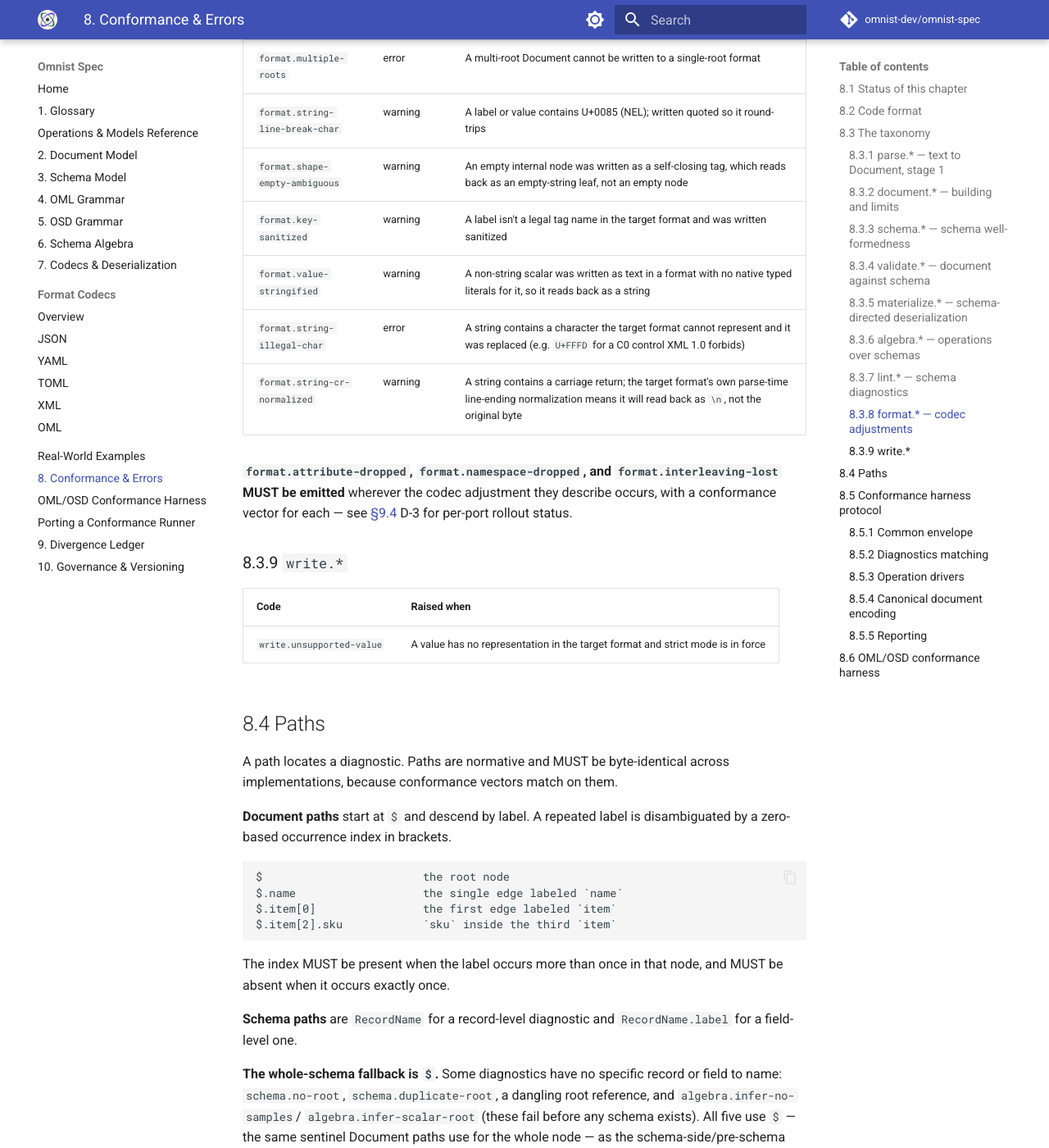
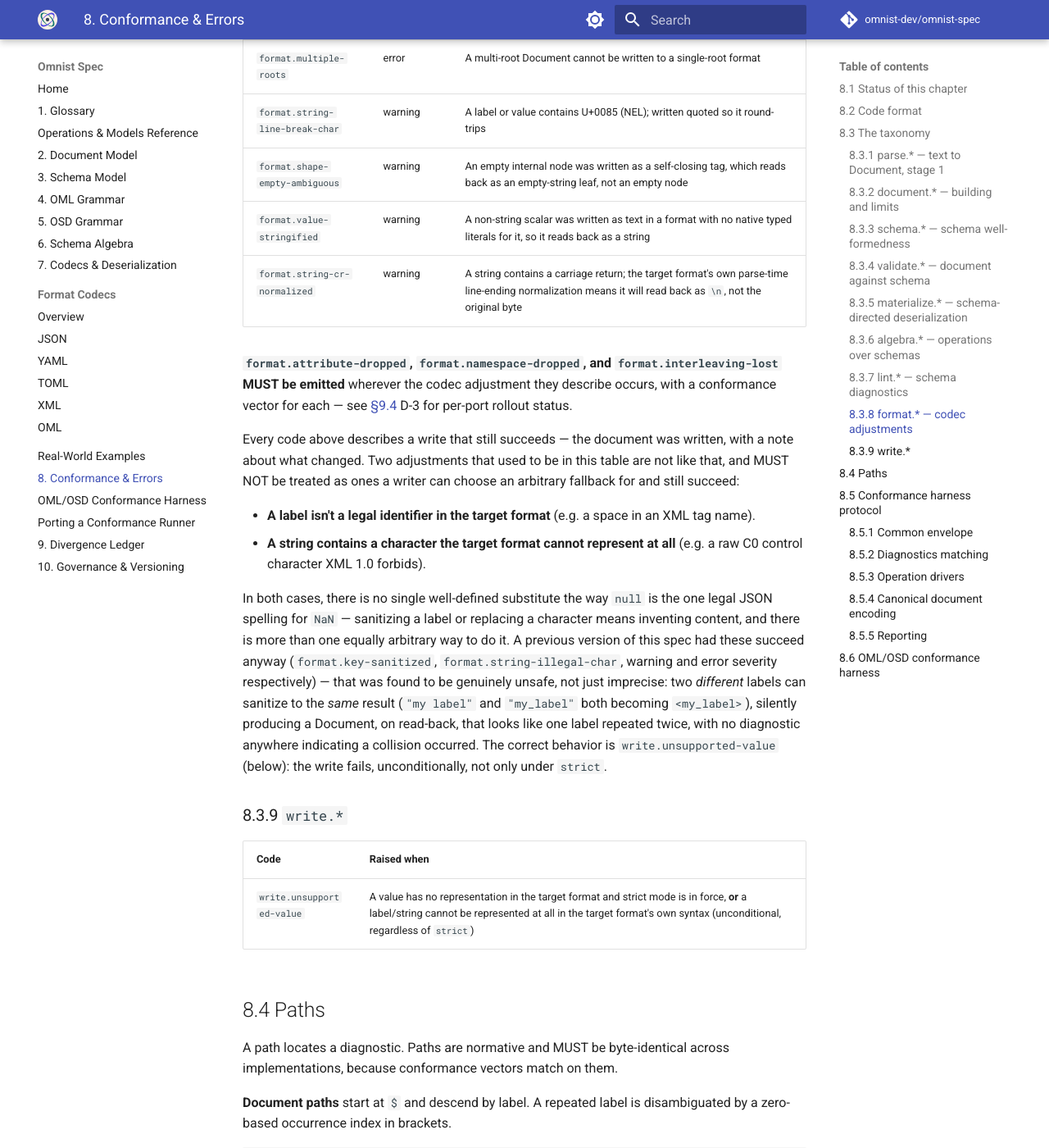
Before and after one commit to omnist-dev/omnist-spec, an MkDocs documentation site: the page built from docs/08-conformance-and-errors.md, in a window 1280 px wide and 1400 px high, scrolled down 5152 px. Shown: the whole window at 82% size. Built offline with MkDocs 1.6.1 and Material for MkDocs 9.7.7, drawn with Linux system fonts in a browser that asks for light colours; comment, search, counter and statistics services are not loaded.

Commit message:
Fail, don't invent: key-sanitized and string-illegal-char now unconditional write failures
Per spec-TDD (Sec10.2): add the conformance vector first, then the
normative rule.

Sec8.3.8/8.3.9: format.key-sanitized and format.string-illegal-char are
removed from the codec-adjustments table -- they never belonged there.
Every other row in that table describes a write that still succeeds,
with a note about what changed; these two don't have a single
well-defined substitute the way format.float-special's null does, so
letting them succeed meant silently inventing content.

Confirmed empirically this was genuinely unsafe, not just imprecise:
two different labels can sanitize to the same XML tag name ("my label"
and "my_label" both becoming <my_label>), producing, on read-back, a
Document that looks like one label legitimately repeated twice -- with
no diagnostic anywhere indicating a collision happened.

write.unsupported-value now covers both cases, unconditionally, not
just under strict mode. New conformance vector:
formats-xml/basic/label-with-illegal-xml-characters-cannot-be-written.

Port-side implementation tracked per-repo, not here. This is a real
behavior change (a write that used to succeed now fails), and for any
port that already implemented format.key-sanitized/
format.string-illegal-char per the old table, a real one to check
carefully -- not a rename.

```diff
--- a/docs/08-conformance-and-errors.md
+++ b/docs/08-conformance-and-errors.md
@@ -163,9 +163,7 @@ there is no separate set of names for them.
 | `format.multiple-roots` | error | A multi-root Document cannot be written to a single-root format |
 | `format.string-line-break-char` | warning | A label or value contains U+0085 (NEL); written quoted so it round-trips |
 | `format.shape-empty-ambiguous` | warning | An empty internal node was written as a self-closing tag, which reads back as an empty-string leaf, not an empty node |
-| `format.key-sanitized` | warning | A label isn't a legal tag name in the target format and was written sanitized |
 | `format.value-stringified` | warning | A non-string scalar was written as text in a format with no native typed literals for it, so it reads back as a string |
-| `format.string-illegal-char` | error | A string contains a character the target format cannot represent and it was replaced (e.g. `U+FFFD` for a C0 control XML 1.0 forbids) |
 | `format.string-cr-normalized` | warning | A string contains a carriage return; the target format's own parse-time line-ending normalization means it will read back as `\n`, not the original byte |
 
 **`format.attribute-dropped`, `format.namespace-dropped`, and
@@ -174,11 +172,34 @@ they describe occurs, with a conformance vector for each — see
 [§9.4](09-divergence-ledger.md#94-known-open-divergences) D-3 for
 per-port rollout status.
 
+Every code above describes a write that still succeeds — the document was
+written, with a note about what changed. Two adjustments that used to be in
+this table are not like that, and MUST NOT be treated as ones a writer can
+choose an arbitrary fallback for and still succeed:
+
+- **A label isn't a legal identifier in the target format** (e.g. a space in
+  an XML tag name).
+- **A string contains a character the target format cannot represent at all**
+  (e.g. a raw C0 control character XML 1.0 forbids).
+
+In both cases, there is no single well-defined substitute the way `null`
+is the one legal JSON spelling for `NaN` — sanitizing a label or replacing a
+character means inventing content, and there is more than one equally
+arbitrary way to do it. A previous version of this spec had these succeed
+anyway (`format.key-sanitized`, `format.string-illegal-char`, warning and
+error severity respectively) — that was found to be genuinely unsafe, not
+just imprecise: two *different* labels can sanitize to the *same* result
+(`"my label"` and `"my_label"` both becoming `<my_label>`), silently
+producing a Document, on read-back, that looks like one label repeated
+twice, with no diagnostic anywhere indicating a collision occurred. The
+correct behavior is `write.unsupported-value` (below): the write fails,
+unconditionally, not only under `strict`.
+
 ### 8.3.9 `write.*`
 
 | Code | Raised when |
 |---|---|
-| `write.unsupported-value` | A value has no representation in the target format and strict mode is in force |
+| `write.unsupported-value` | A value has no representation in the target format and strict mode is in force, **or** a label/string cannot be represented at all in the target format's own syntax (unconditional, regardless of `strict`) |
 
 ## 8.4 Paths
 
```
Also changed, not shown: 1 other file.
